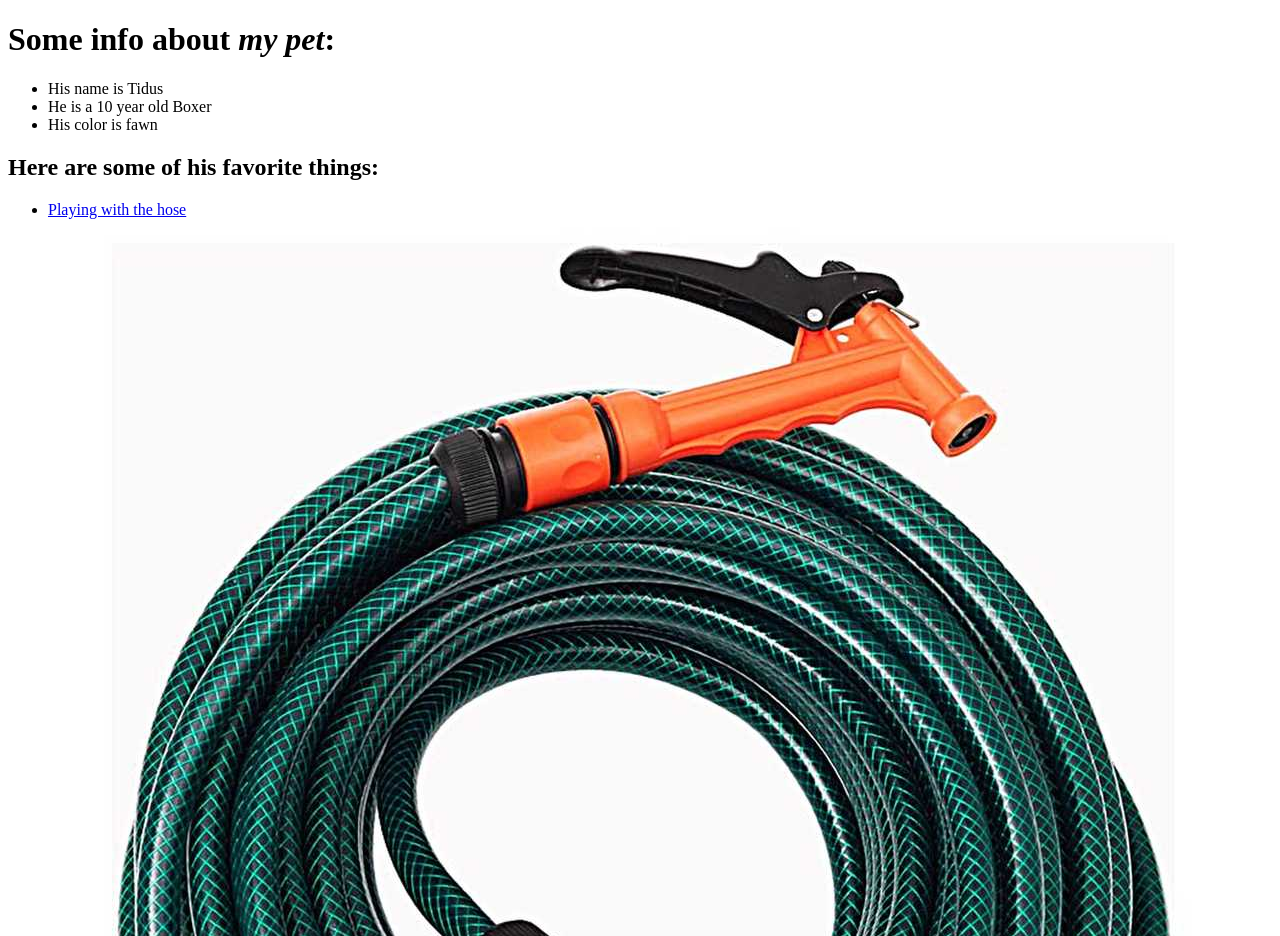
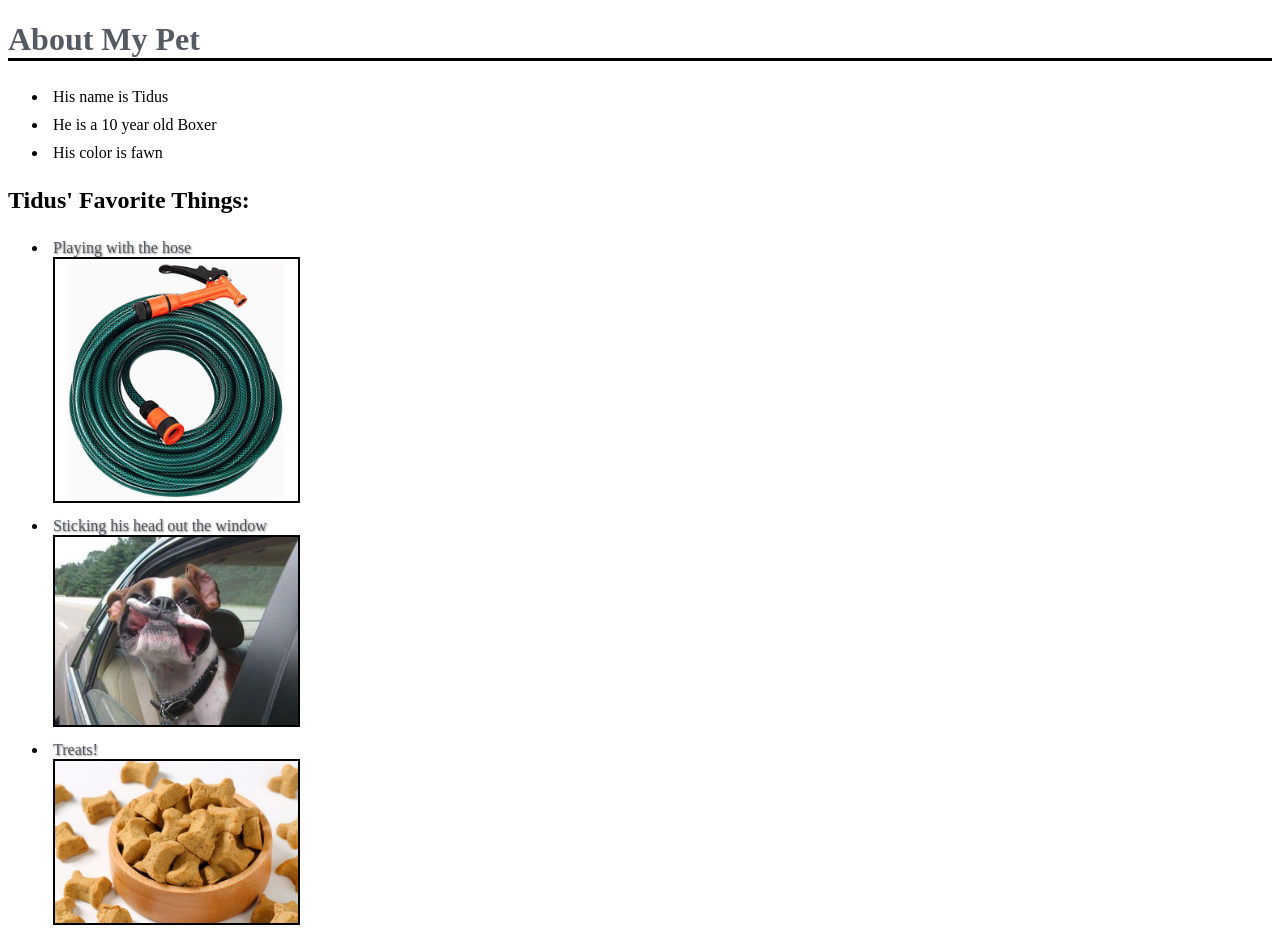
Before and after one commit to atrotter0/pet-page, a plain HTML site: page index.html in a window 1280 px wide. Shown: the top 936 px of the page. Drawn offline with Linux system fonts and the light colour scheme.

Commit message:
Add styles

```diff
--- /dev/null
+++ b/css/styles.css
@@ -0,0 +1,27 @@
+h1 {
+  color: #565b63;
+  border-bottom: 3px solid #000;
+}
+
+li {
+  padding: 5px;
+}
+
+li img {
+  width: 20%;
+  border: 2px solid #000;
+}
+
+a {
+  transition: letter-spacing 1s;
+  text-decoration: none;
+  color: #565b63;
+  text-shadow: 1px 1px 2px gray;
+}
+
+a:hover {
+  transition: letter-spacing 1s;
+  letter-spacing: 2px;
+  color: #000;
+  text-shadow: 1px 1px 2px #4a4e54;
+}
--- a/index.html
+++ b/index.html
@@ -1,38 +1,39 @@
 <!DOCTYPE html>
 <html>
 <head>
-  <title>My <strong>Pet</strong> Homepage</title>
+  <link href="css/styles.css" rel="stylesheet" type="text/css">
+  <title>My Pet Homepage</title>
 </head>
 <body>
-  <h1>Some info about <em>my pet</em>:</h1>
+  <h1>About My Pet</h1>
   <ul>
     <li>His name is Tidus</li>
     <li>He is a 10 year old Boxer</li>
     <li>His color is fawn</li>
   </ul>
-  <h2>Here are some of his favorite things:</h2>
+  <h2>Tidus' Favorite Things:</h2>
   <ul>
     <li>
       <a href="https://www.amazon.com/Garden-Hoses/b?ie=UTF8&node=553966">
-        Playing with the hose
+        Playing with the hose<br/>
         <img src="img/hose.jpeg" alt="hose">
       </a>
     </li>
     <li>
       <a href="https://www.microsoft.com/en-us/windows">
-        Sticking his head out the window
+        Sticking his head out the window<br/>
         <img src="img/window.jpeg" alt="window">
       </a>
     </li>
     <li>
       <a href="https://www.trytreats.com/">
-        Treats!
+        Treats!<br/>
         <img src="img/treats.jpeg" alt="treats">
       </a>
     </li>
     <li>
       <a href="https://en.wikipedia.org/wiki/Kickball">
-        Playing with the kickball
+        Playing with the kickball<br/>
         <img src="img/kickball.jpeg" alt="kickball">
       </a>
     </li>
```
